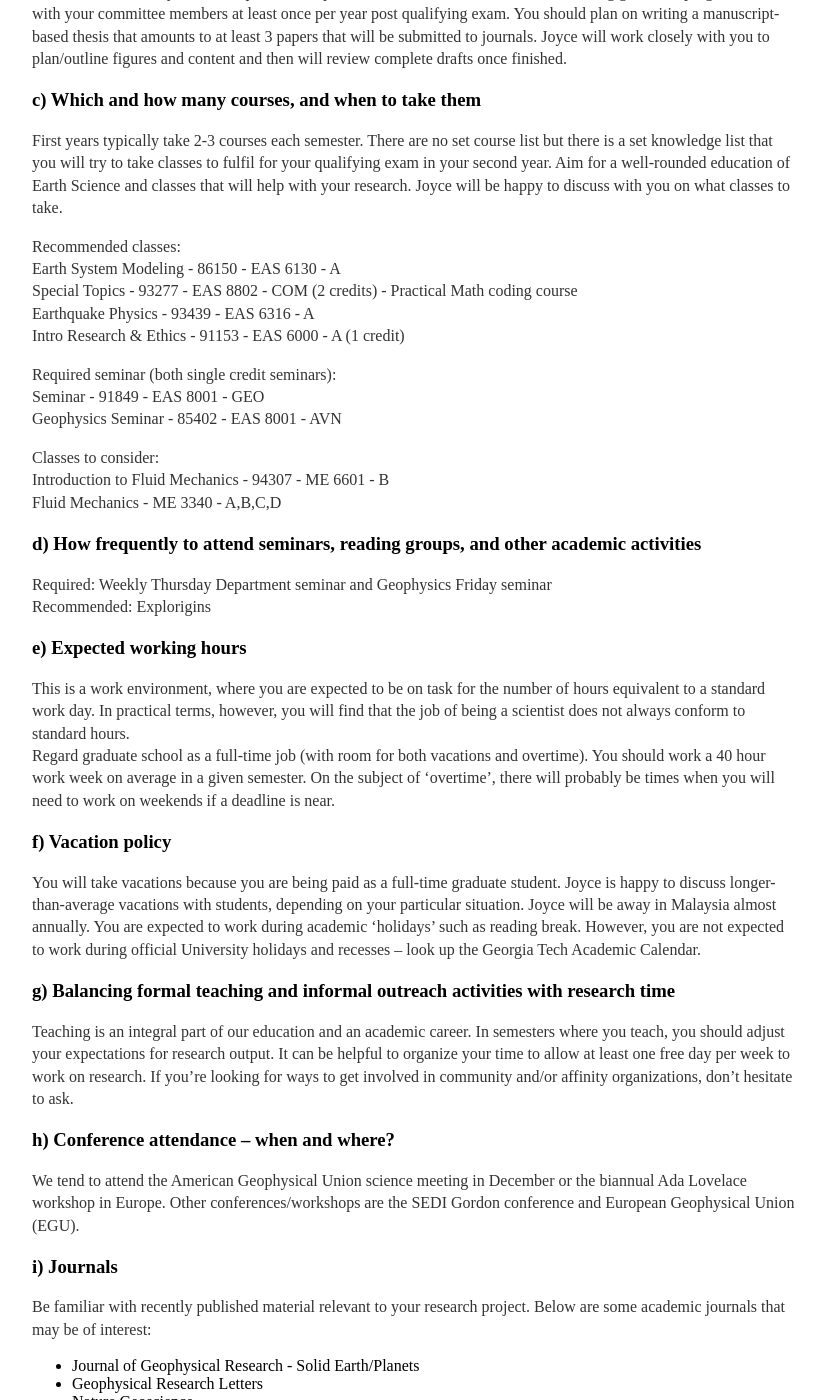
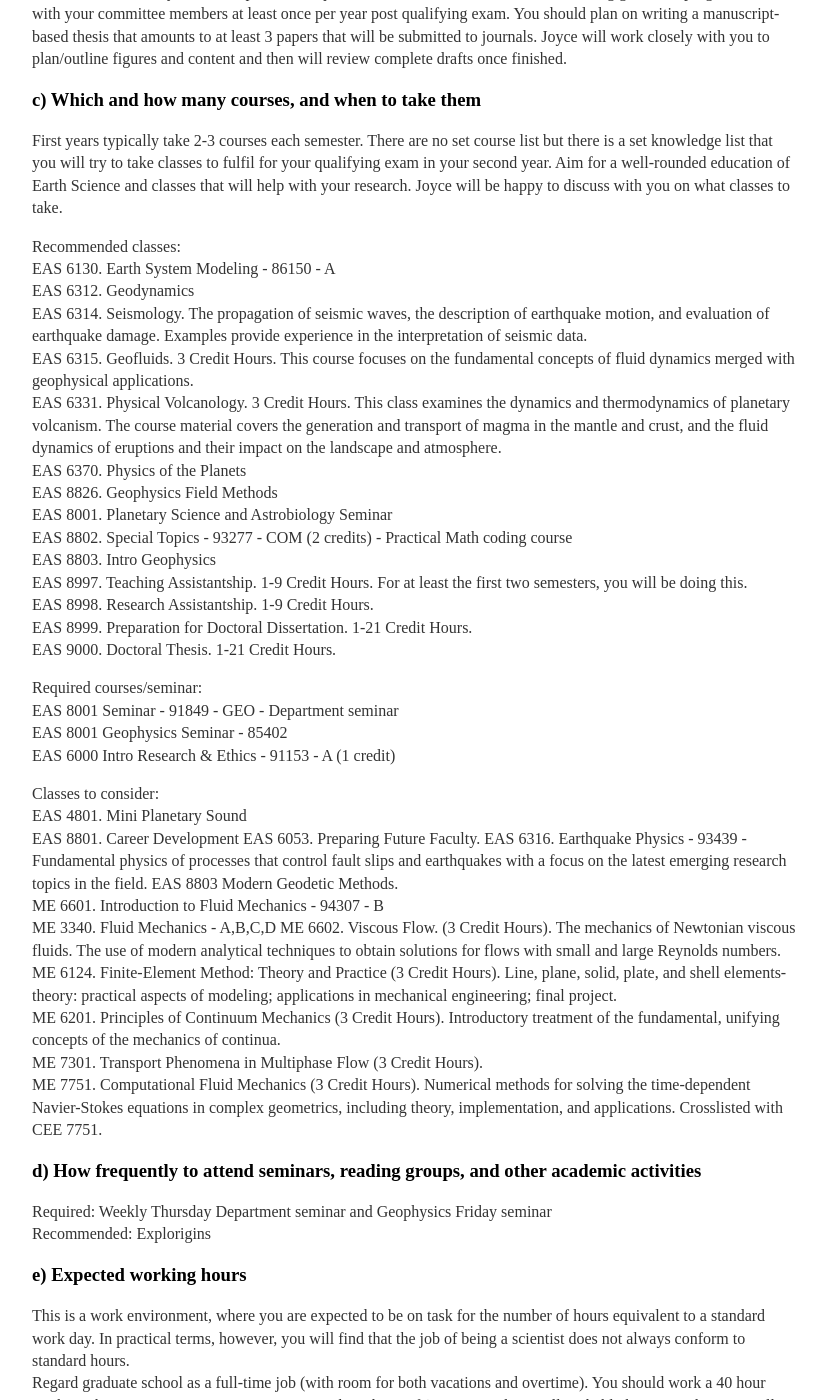
Before and after one commit to joycesim/joycesim.github.io, a Jekyll site: the page built from GroupVision/index.md, in a window 1280 px wide and 1400 px high, scrolled down 2244 px. Shown: the whole window, without its empty margins (224-1050 px from the left). Built offline with Jekyll 4.4.1, drawn with Linux system fonts in a browser that asks for light colours.

Commit message:
Update index.md for classes in GroupVision

```diff
--- a/GroupVision/index.md
+++ b/GroupVision/index.md
@@ -73,18 +73,40 @@ Aim for a well-rounded education of Earth Science and classes that will help wit
 Joyce will be happy to discuss with you on what classes to take.
 
 Recommended classes:
-Earth System Modeling - 86150 - EAS 6130 - A
-Special Topics - 93277 - EAS 8802 - COM (2 credits) - Practical Math coding course
-Earthquake Physics - 93439 - EAS 6316 - A
-Intro Research & Ethics - 91153 - EAS 6000 - A (1 credit)
+EAS 6130. Earth System Modeling - 86150 - A
+EAS 6312. Geodynamics
+EAS 6314. Seismology. The propagation of seismic waves, the description of earthquake motion, and evaluation of earthquake damage. Examples provide experience in the interpretation of seismic data.
+EAS 6315. Geofluids. 3 Credit Hours. This course focuses on the fundamental concepts of fluid dynamics merged with geophysical applications.
+EAS 6331. Physical Volcanology. 3 Credit Hours. This class examines the dynamics and thermodynamics of planetary volcanism. The course material covers the generation and transport of magma in the mantle and crust, and the fluid dynamics of eruptions and their impact on the landscape and atmosphere.
+EAS 6370. Physics of the Planets
+EAS 8826. Geophysics Field Methods
+EAS 8001. Planetary Science and Astrobiology Seminar
+EAS 8802. Special Topics - 93277 -  COM (2 credits) - Practical Math coding course
+EAS 8803. Intro Geophysics
+EAS 8997. Teaching Assistantship. 1-9 Credit Hours. For at least the first two semesters, you will be doing this.
+EAS 8998. Research Assistantship. 1-9 Credit Hours.
+EAS 8999. Preparation for Doctoral Dissertation. 1-21 Credit Hours.
+EAS 9000. Doctoral Thesis. 1-21 Credit Hours.
 
-Required seminar (both single credit seminars):
-Seminar - 91849 - EAS 8001 - GEO
-Geophysics Seminar - 85402 - EAS 8001 - AVN
+Required courses/seminar:
+EAS 8001 Seminar - 91849 - GEO - Department seminar
+EAS 8001 Geophysics Seminar - 85402
+EAS 6000 Intro Research & Ethics - 91153 - A (1 credit)
 
 Classes to consider:
-Introduction to Fluid Mechanics - 94307 - ME 6601 - B
-Fluid Mechanics - ME 3340 - A,B,C,D
+EAS 4801. Mini Planetary Sound
+EAS 8801. Career Development
+EAS 6053. Preparing Future Faculty.
+EAS 6316. Earthquake Physics - 93439 - Fundamental physics of processes that control fault slips and earthquakes with a focus on the latest emerging research topics in the field.
+EAS 8803 Modern Geodetic Methods.
+ME 6601. Introduction to Fluid Mechanics - 94307 - B
+ME 3340. Fluid Mechanics - A,B,C,D
+ME 6602. Viscous Flow. (3 Credit Hours). The mechanics of Newtonian viscous fluids. The use of modern analytical techniques to obtain solutions for flows with small and large Reynolds numbers.
+ME 6124. Finite-Element Method: Theory and Practice (3 Credit Hours). Line, plane, solid, plate, and shell elements-theory: practical aspects of modeling; applications in mechanical engineering; final project.
+ME 6201. Principles of Continuum Mechanics (3 Credit Hours). Introductory treatment of the fundamental, unifying concepts of the mechanics of continua.
+ME 7301. Transport Phenomena in Multiphase Flow (3 Credit Hours).
+ME 7751. Computational Fluid Mechanics (3 Credit Hours). Numerical methods for solving the time-dependent Navier-Stokes equations in complex geometrics, including theory, implementation, and applications. Crosslisted with CEE 7751.
+
 
 ### d)    How frequently to attend seminars, reading groups, and other academic activities
 
```
